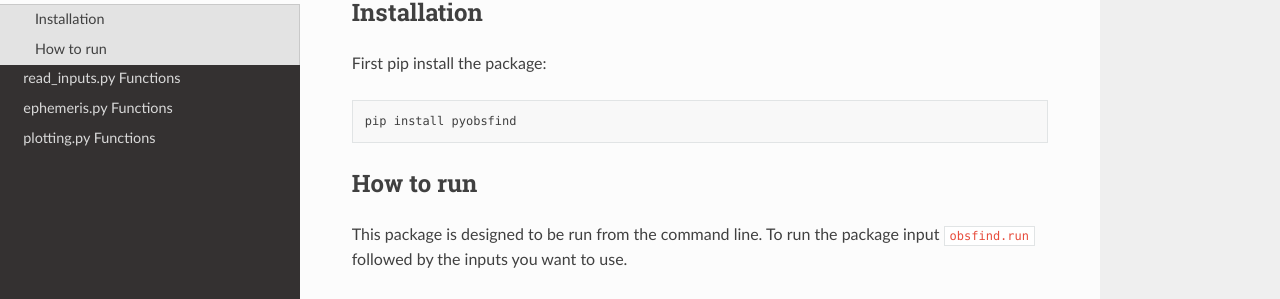
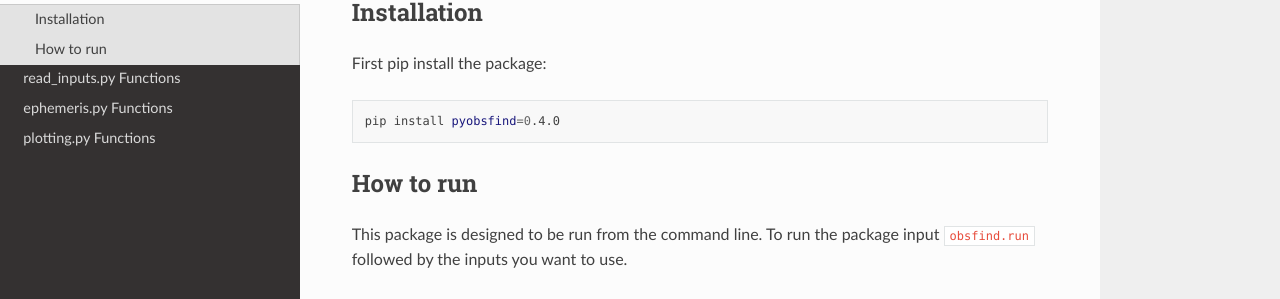
Before and after one commit to recannon/Observability_finder, a Sphinx documentation site: the page built from docs/quick_start.rst, in a window 1280 px wide and 900 px high. Shown: the part 164-463 px from the top of the window. Built offline with Sphinx 7.4.7 and the Read the Docs theme 3.1.0, drawn with Linux system fonts in a browser that asks for light colours.

Commit message:
quick start update 0.4

```diff
--- a/docs/quick_start.rst
+++ b/docs/quick_start.rst
@@ -7,7 +7,7 @@ First pip install the package:
 
 .. code-block:: bash
 
-    pip install pyobsfind
+    pip install pyobsfind=0.4.0
 
 
 How to run
```
